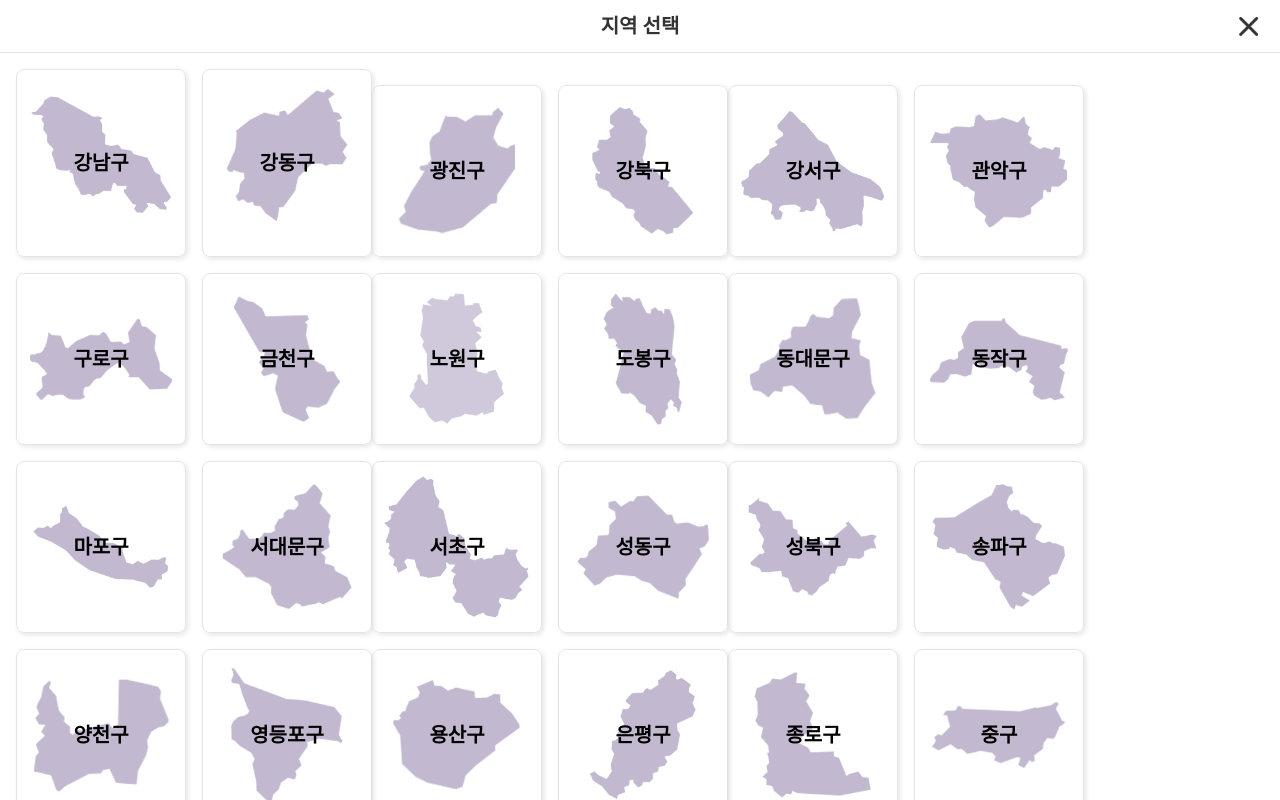
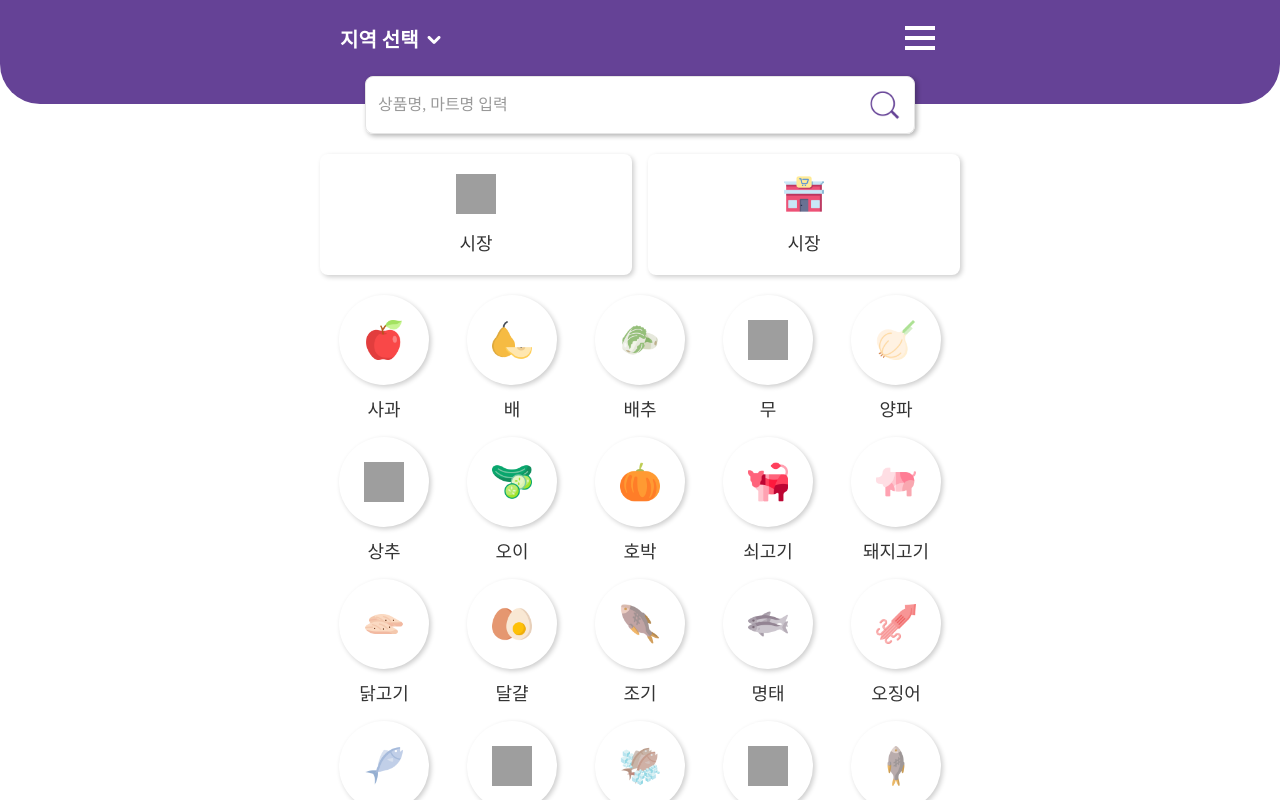
Before and after one commit to conf312/daily-product-fe, a React (Create React App) app: page / in a window 1280 px wide. Shown: the top 800 px of the page. Built offline with nearby package versions, Linux system fonts and the light colour scheme; grey boxes are pictures that could not be loaded; a web font is replaced by a local one.

Commit message:
[add] common area layer open/close event

```diff
--- a/src/components/Header.tsx
+++ b/src/components/Header.tsx
@@ -5,6 +5,7 @@ import { Navigation } from "./Navigation";
 import IconSearch from "../assets/image/icon__search.png";
 import IconArrow from "../assets/image/icon__arrow.png";
 import { Layer } from "./Layer";
+import { useState } from "react";
 
 export const Header = () => {
 	const BoxHeader = styled.header`
@@ -123,11 +124,21 @@ export const Header = () => {
 	});
 	const dataArea = <AreaUl>{areaItemList}</AreaUl>
 
+	const [open, setOpen] = useState(false);
+
+	const openLayerEvent = () => {
+		setOpen(true);
+	}
+
+	const closeLayerEvent = () => {
+		setOpen(false);
+	}
+
 	return (
 		<>
 			<BoxHeader>
 				<BoxInner>
-					<ButtonArea>지역 선택</ButtonArea>
+					<ButtonArea onClick={openLayerEvent}>지역 선택</ButtonArea>
 					<Navigation />
 				</BoxInner>
 
@@ -137,7 +148,7 @@ export const Header = () => {
 				</BoxSearch>
 			</BoxHeader>
 
-			<Layer open={true} headTitle="지역 선택" content={dataArea}/>
+			<Layer open={open} headTitle="지역 선택" content={dataArea} closeLayerEvent={closeLayerEvent}/>
 		</>
 	)
 }
--- a/src/components/Layer.tsx
+++ b/src/components/Layer.tsx
@@ -7,15 +7,18 @@ interface layerType {
   type?: string;
   headTitle?: string;
   content?: ReactNode;
+  closeLayerEvent: React.MouseEventHandler<HTMLButtonElement>;
 }
 interface layerStyleType {
   type?: string;
 }
+
 export const Layer = (props:layerType) => {
   const BoxDimmed = styled.div`
     position: fixed;
     top: 0;
     left: 0;
+    display: ${props.open?"block":"none"};
     width: 100%;
     height: 100%;
     background: rgba(0,0,0,0.6);
@@ -25,10 +28,12 @@ export const Layer = (props:layerType) => {
     position: absolute;
     top: ${props=>props.type?"50%":"0"};
     left: ${props=>props.type?"50%":"0"};
+    display: flex;
     width: 100%;
     height: 100%;
     background: #fff;
     transform: ${props=>props.type?"translate(-50% -50%)":null};
+    flex-direction: column;
   `;
   const BoxHead = styled.div`
     position: relative;
@@ -54,6 +59,7 @@ export const Layer = (props:layerType) => {
     height: 30px;
     background: url(${IconClose}) no-repeat center / 100%;
   `;
+
   return (
     <BoxDimmed>
       <BoxLayer type={props.type}>
@@ -61,7 +67,7 @@ export const Layer = (props:layerType) => {
           <>
             <BoxHead>
               <h3 className="text__layer-head">{props.headTitle}</h3>
-              <ButtonClose><span className="for-a11y">{props.open?"닫기":"열기"}</span></ButtonClose>
+              <ButtonClose onClick={props.closeLayerEvent}><span className="for-a11y">{props.open?"닫기":"열기"}</span></ButtonClose>
             </BoxHead>
             <BoxContent>{props.content}</BoxContent>
           </>
--- a/src/page/Home.tsx
+++ b/src/page/Home.tsx
@@ -72,7 +72,7 @@ export const Home = () => {
 			<BoxCategory>
 				{dummyProduct.map((item, idx)=>{
 					return(
-						<ButtonCategory category="product">
+						<ButtonCategory category="product" key={idx}>
 							<p className="box__icon"><img src={"./assets/icon__product"+`${idx+1}`+".png"} alt="" /></p>
 							<p className="text">{item}</p>
 						</ButtonCategory>
```
